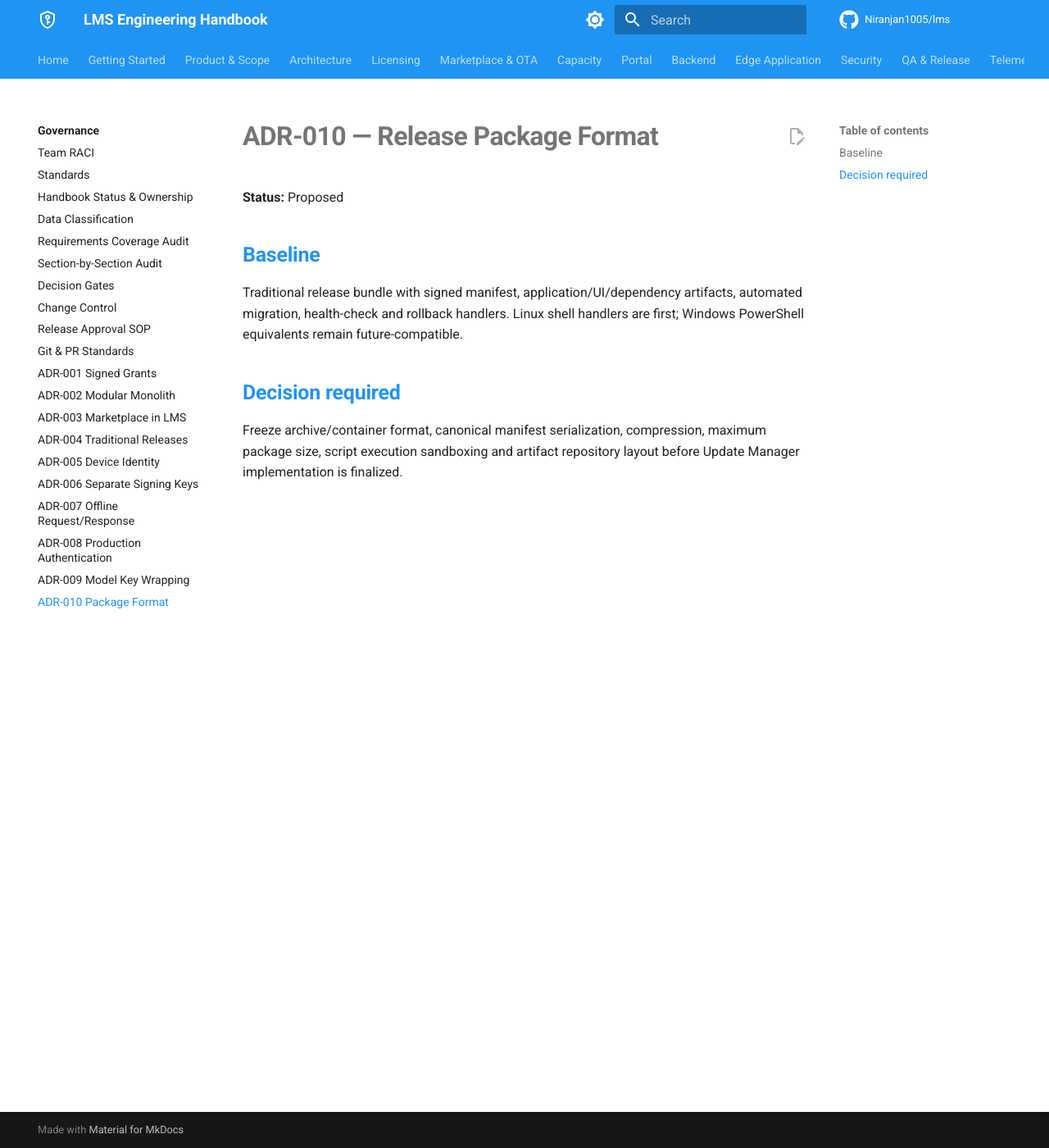
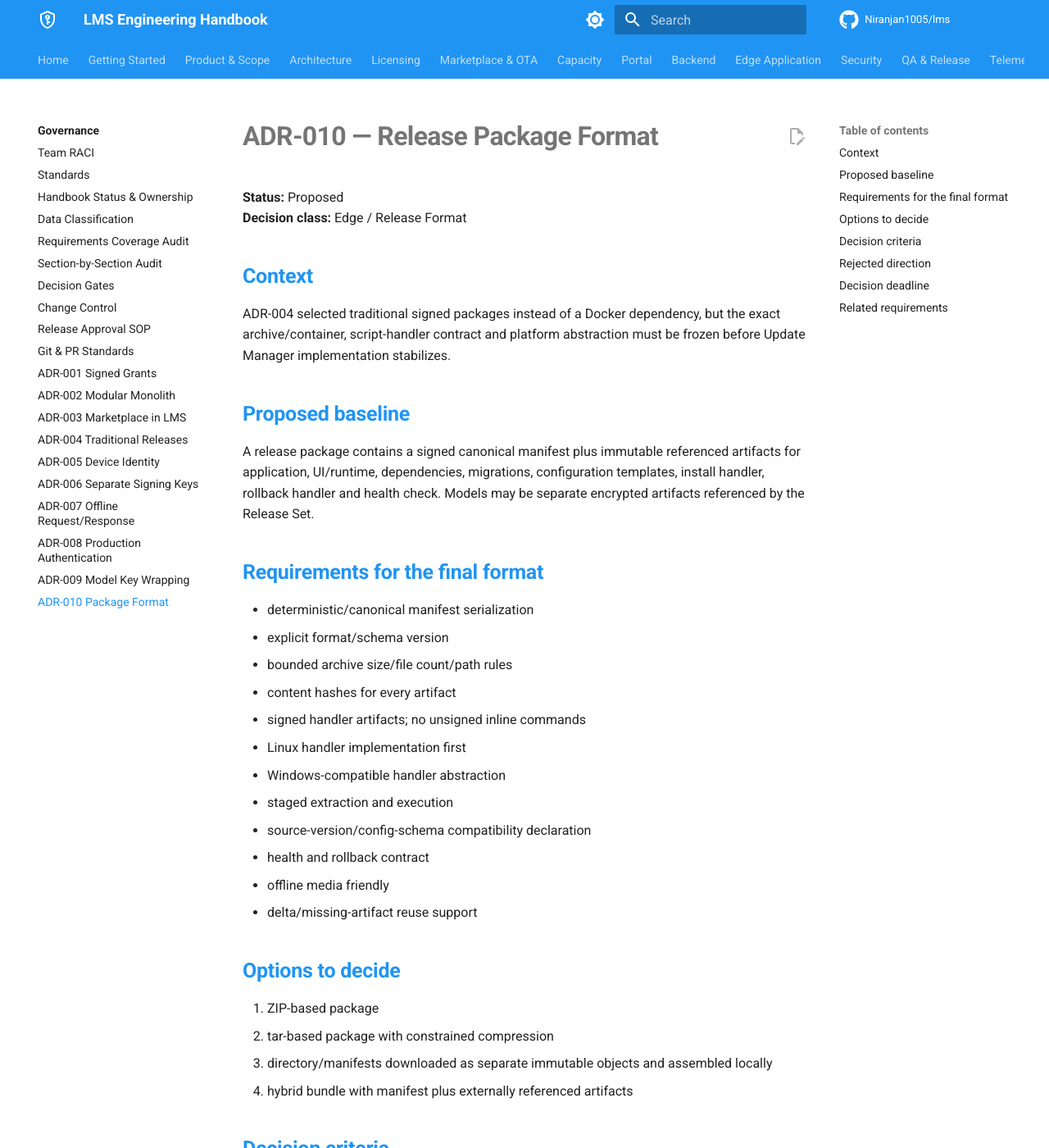
Before and after one commit to Niranjan1005/lms, an MkDocs documentation site: the page built from docs/adr/010-package-format.md, in a window 1280 px wide and 1400 px high. Shown: the whole window at 82% size. Built offline with MkDocs 1.6.1 and Material for MkDocs 9.7.7, drawn with Linux system fonts in a browser that asks for light colours; comment, search, counter and statistics services are not loaded; some of the changed text lies outside the part shown.

Commit message:
docs: deepen ADR-010 package decision

```diff
--- a/docs/adr/010-package-format.md
+++ b/docs/adr/010-package-format.md
@@ -1,11 +1,50 @@
 # ADR-010 — Release Package Format
 
 **Status:** Proposed
+**Decision class:** Edge / Release Format
 
-## Baseline
+## Context
 
-Traditional release bundle with signed manifest, application/UI/dependency artifacts, automated migration, health-check and rollback handlers. Linux shell handlers are first; Windows PowerShell equivalents remain future-compatible.
+ADR-004 selected traditional signed packages instead of a Docker dependency, but the exact archive/container, script-handler contract and platform abstraction must be frozen before Update Manager implementation stabilizes.
 
-## Decision required
+## Proposed baseline
 
-Freeze archive/container format, canonical manifest serialization, compression, maximum package size, script execution sandboxing and artifact repository layout before Update Manager implementation is finalized.
+A release package contains a signed canonical manifest plus immutable referenced artifacts for application, UI/runtime, dependencies, migrations, configuration templates, install handler, rollback handler and health check. Models may be separate encrypted artifacts referenced by the Release Set.
+
+## Requirements for the final format
+
+- deterministic/canonical manifest serialization
+- explicit format/schema version
+- bounded archive size/file count/path rules
+- content hashes for every artifact
+- signed handler artifacts; no unsigned inline commands
+- Linux handler implementation first
+- Windows-compatible handler abstraction
+- staged extraction and execution
+- source-version/config-schema compatibility declaration
+- health and rollback contract
+- offline media friendly
+- delta/missing-artifact reuse support
+
+## Options to decide
+
+1. ZIP-based package
+2. tar-based package with constrained compression
+3. directory/manifests downloaded as separate immutable objects and assembled locally
+4. hybrid bundle with manifest plus externally referenced artifacts
+
+## Decision criteria
+
+Security of extraction, cross-platform implementation, large model handling, offline transport, streaming/delta support, tooling availability and reproducibility.
+
+## Rejected direction
+
+Arbitrary installer scripts copied manually to customer sites are not acceptable.
+
+## Decision deadline
+
+Before Update Manager package parser/executor implementation freeze.
+
+## Related requirements
+
+`SDR-PLT-004`, `SDR-OTA-006` through `SDR-OTA-010`
```
